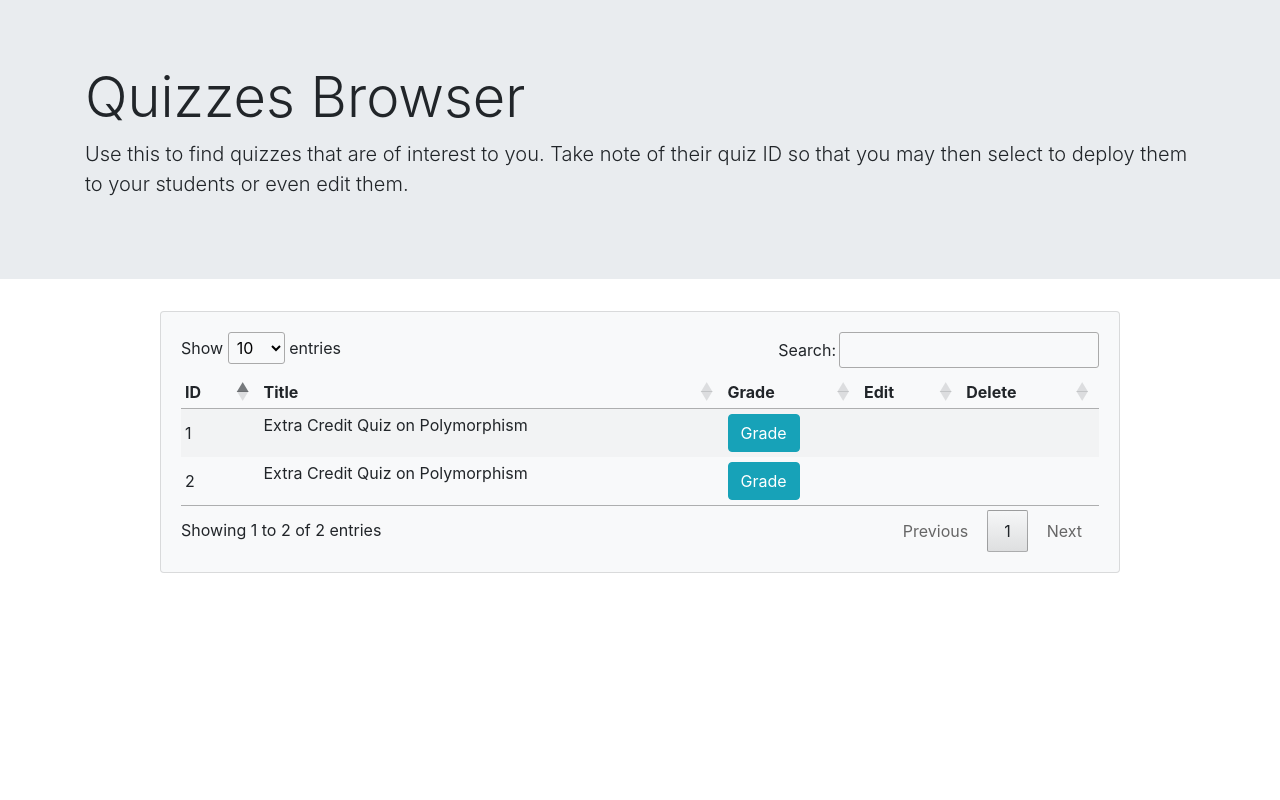
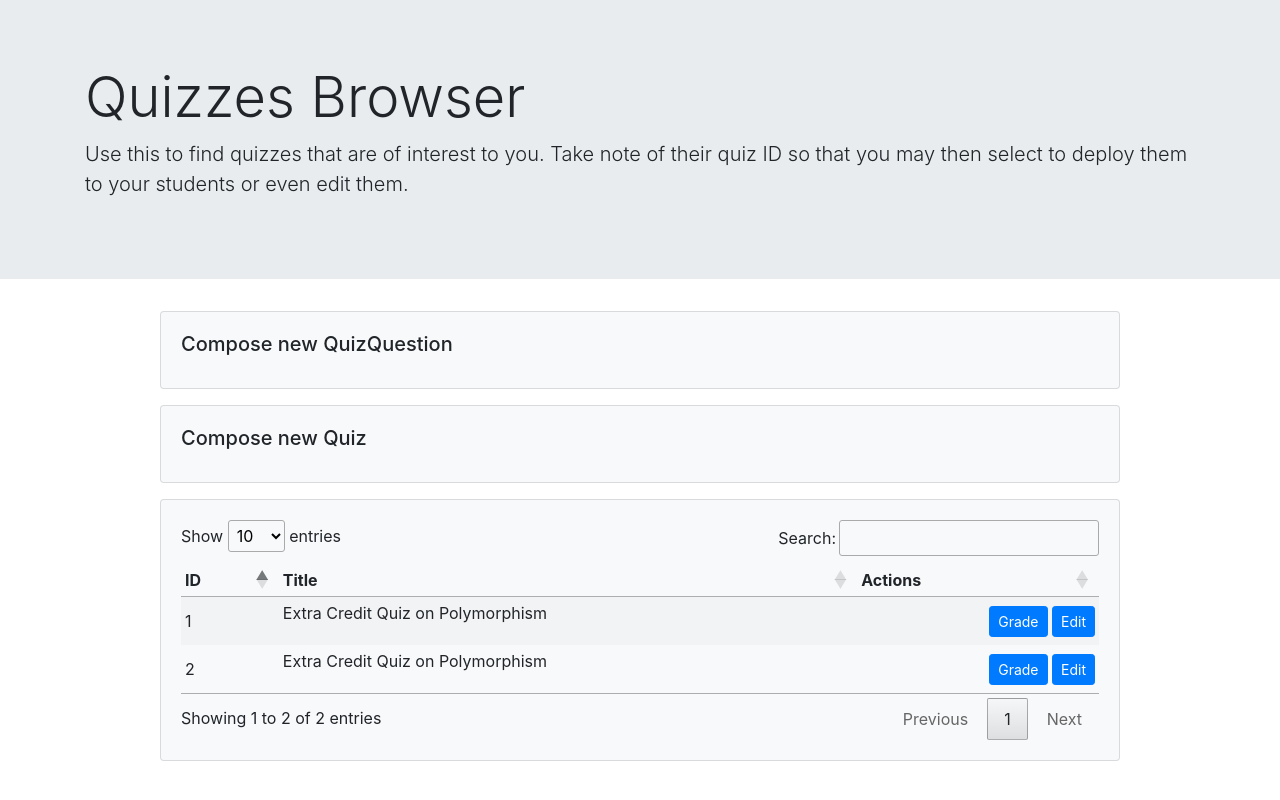
Before and after one commit to cereal-lab/EvoPIE, a Flask app: page /quizzes-browser in a window 1280 px wide. Run offline with Flask 2, Linux system fonts and the light colour scheme; a user stored in the database is signed in; data comes from the database, SQL or seed files in the repository; some libraries are stand-ins or nearby versions.

Commit message:
Adding current quiz creation tools to quizzes_browser. Resizing buttons in quizzes and questions browsers.

```diff
--- a/evopie/templates/index.html
+++ b/evopie/templates/index.html
@@ -81,7 +81,9 @@ footer p {
               <a href="/student/1" class="btn btn-primary my-2"> PLQ3</a>
             {% endif %}
             {% if current_user.is_instructor() %}
-              <a href="/contributor" class="btn btn-primary my-2"> Contributor Dashboard </a>
+              <!--
+                <a href="/contributor" class="btn btn-primary my-2"> Contributor Dashboard </a>
+              -->
               <a href="/questions-browser" class="btn btn-secondary my-2"> Questions Browser </a>
               <a href="/quizzes-browser" class="btn btn-secondary my-2"> Quizzes Browser </a>
             {% endif %}
--- a/evopie/templates/quizzes-browser.html
+++ b/evopie/templates/quizzes-browser.html
@@ -25,16 +25,163 @@
 </div>
 
 <!div class="card-deck">
+
+
+
+
+
+
+
+<div class="card bg-light m-3 mx-auto" style="width: 75%">
+    <div class="card-body" bg-light>
+        <h5 class="card-title" data-toggle = "collapse" data-target = "#newquizquestion">Compose new QuizQuestion</h5>
+        <div  id = "newquizquestion" class = "collapse">
+        <p class="card-text">
+            <form id='QuizQuestionForm'>
+                <div class="form-group">
+                    <label for="qq_qid">Question ID</label>
+                    <input name="qq_qid" id="qq_qid" value="2" required>
+                </div>
+                <div class="form-group">
+                    <label for="qq_d1">Distractor #1</label>
+                    <input name="qq_d1" id="qq_d1" required>
+                </div>
+                <div class="form-group">
+                    <label for="qq_d2">Distractor #2</label>
+                    <input name="qq_d2" id="qq_d2" required>
+                </div>
+                <div class="form-group">
+                    <label for="qq_d3">Distractor #3</label>
+                    <input name="qq_d3" id="qq_d3" required>
+                </div>
+                <p name="result" id="result">
+                </p>
+                <button onclick="submitQuizQuestionForm()" class="btn btn-primary">Submit</button>
+            </form>
+        </p></div>
+    </div>
+</div>
+
+
+
+<script type="text/javascript">
+    function submitQuizQuestionForm(){
+        let result = document.querySelector('#result');
+        let qid = document.querySelector('#qq_qid');
+        let d1 = document.querySelector('#qq_d1');
+        let d2 = document.querySelector('#qq_d2');
+        let d3 = document.querySelector('#qq_d3');
+
+        let xhr = new XMLHttpRequest();
+        let url = '/quizquestions';
+
+        xhr.open("POST", url, true);
+        xhr.setRequestHeader("Content-Type", "application/json");
+
+        // Create a state change callback
+        xhr.onreadystatechange = function () {
+            if (xhr.readyState === 4 && xhr.status === 200) {
+                result.innerHTML = this.responseText;
+                }
+        };
+
+        // Converting JSON data to string
+        var data = JSON.stringify({ "qid": parseInt(qid.value), "distractors_ids": [parseInt(d1.value), parseInt(d2.value), parseInt(d3.value)] });
+        console.log("sending --> " + data)
+        // Sending data with the request
+        xhr.send(data);
+    }
+</script>
+
+
+
+<div class="card bg-light m-3 mx-auto" style="width: 75%">
+    <div class="card-body" bg-light>
+        <h5 class="card-title" data-toggle = "collapse" data-target = "#newquiz">Compose new Quiz</h5>
+        <div  id = "newquiz" class = "collapse">
+        <p class="card-text">
+            <form id='QuizForm'>
+                <div class="form-group">
+                    <label for="quiz_title">Title</label>
+                    <input name="quiz_title" id="quiz_title" value="Your Quiz Title" required>
+                </div>
+                <div class="form-group">
+                    <label for="quiz_description">Description</label>
+                    <!--<input name="quiz_description" id="quiz_description" value="Your Quiz Description" required>
+                    -->
+                    <textarea class="summernote form-control" name="quiz_description" id="quiz_description" required></textarea>
+                </div>
+                <div class="form-group">
+                    <label for="quiz_qq1">QuizQuestion #1</label>
+                    <input name="iz_qq1" id="quiz_qq1" required>
+                </div>
+                <div class="form-group">
+                    <label for="quiz_qq2"></label>QuizQuestion #2</label>
+                    <input name="quiz_qq2" id="quiz_qq2" required>
+                </div>
+                <div class="form-group">
+                    <label for="quiz_qq3">QuizQuestion #3</label>
+                    <input name="quiz_qq3" id="quiz_qq3" required>
+                </div>
+                <p name="quiz_result" id="quiz_result">
+                </p>
+                <button onclick="submitQuizForm()" class="btn btn-primary">Submit</button>
+            </form>
+        </p>
+        </div>
+    </div>
+</div>
+
+
+
+<script type="text/javascript">
+    function submitQuizForm(){
+        let result = document.querySelector('#quiz_result');
+        let title = document.querySelector('#quiz_title');
+        let description = document.querySelector('#quiz_description');
+        let qq1 = document.querySelector('#quiz_qq1');
+        let qq2 = document.querySelector('#quiz_qq2');
+        let qq3 = document.querySelector('#quiz_qq3');
+
+        let xhr = new XMLHttpRequest();
+        let url = '/quizzes';
+
+        xhr.open("POST", url, true);
+        xhr.setRequestHeader("Content-Type", "application/json");
+
+        // Create a state change callback
+        xhr.onreadystatechange = function () {
+            if (xhr.readyState === 4 && xhr.status === 200) {
+                result.innerHTML = this.responseText;
+                }
+        };
+
+        // Converting JSON data to string
+        var data = JSON.stringify({ "title": title.value, "description": description.value, "questions_ids": [parseInt(qq1.value), parseInt(qq2.value), parseInt(qq3.value)] });
+        console.log("sending --> " + data)
+        // Sending data with the request
+        xhr.send(data);
+    }
+</script>
+
+
+
+
+
+
+
+
+
+
     <div class="card bg-light m-3 mx-auto" style="width: 75%">
+
         <div class="card-body" bg-light>
 
             <table class='compact stripe' width='100%' id="gradingtable">
                 <thead><tr>
                     <th>ID</th>
                     <th>Title</th>
-                    <th>Grade</th>
-                    <th>Edit</th>
-                    <th>Delete</th>
+                    <th>Actions</th>
                 </tr></thead>
                 <tbody>
 
@@ -55,14 +202,14 @@
                                 </div></div>
                             </div>
                         </td>
-                        <td>
-                            <a  href='{{url_for('pages.get_grades', qid=single_quiz.id)}}'
-                            type="button" class="btn btn-info">
+                        <td class='text-right'>
+                            <a  href='{{url_for('pages.get_grades', qid=single_quiz.id)}}' type="button" class="btn btn-primary btn-sm">
                             Grade
                             </a>
+                            <a  href='#' type="button" class="btn btn-primary btn-sm">
+                                Edit
+                            </a>
                         </td>
-                        <td></td>
-                        <td></td>
                     </tr>
                 {% endfor %}
                 </tbody>
```
Also changed, not shown: evopie/templates/questions-browser.html (+3 -5 lines).
